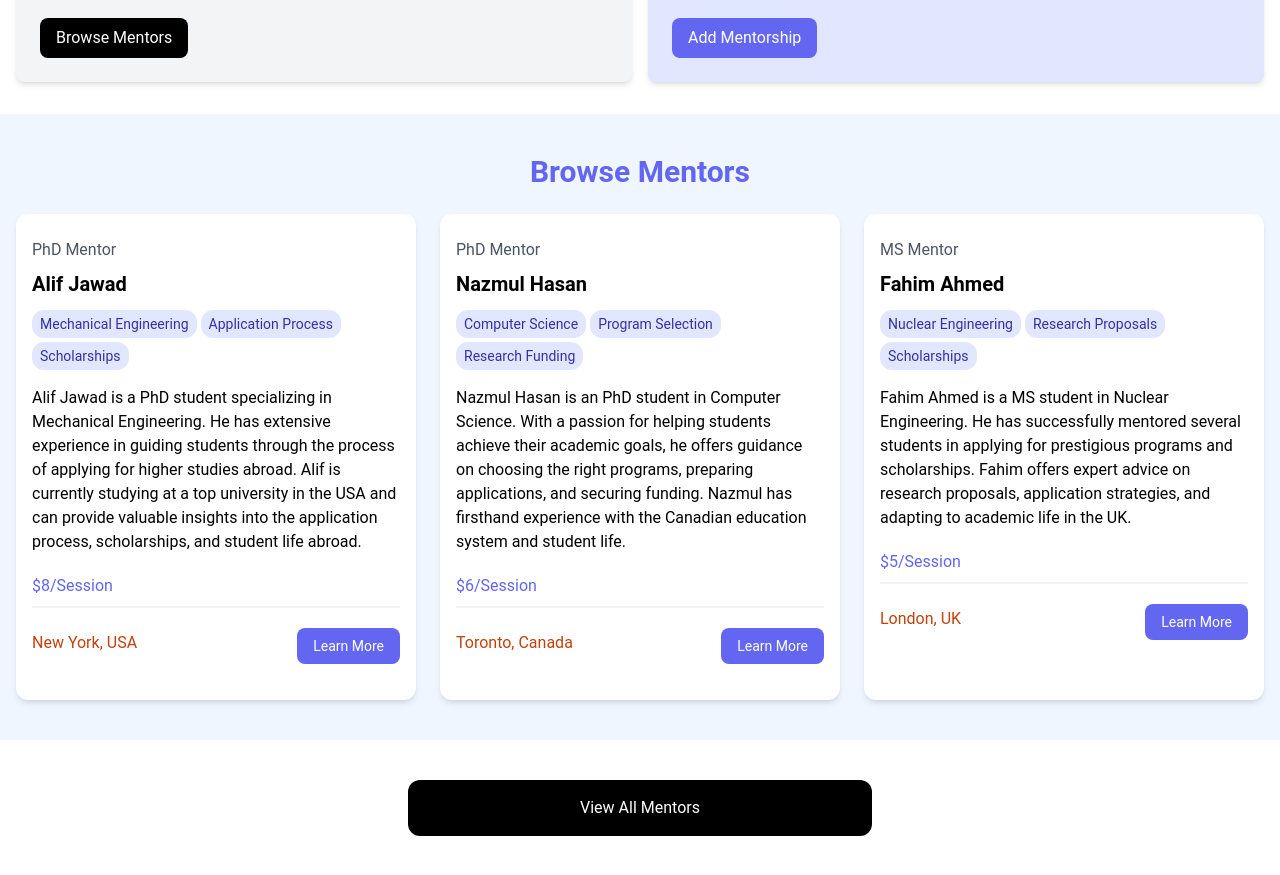
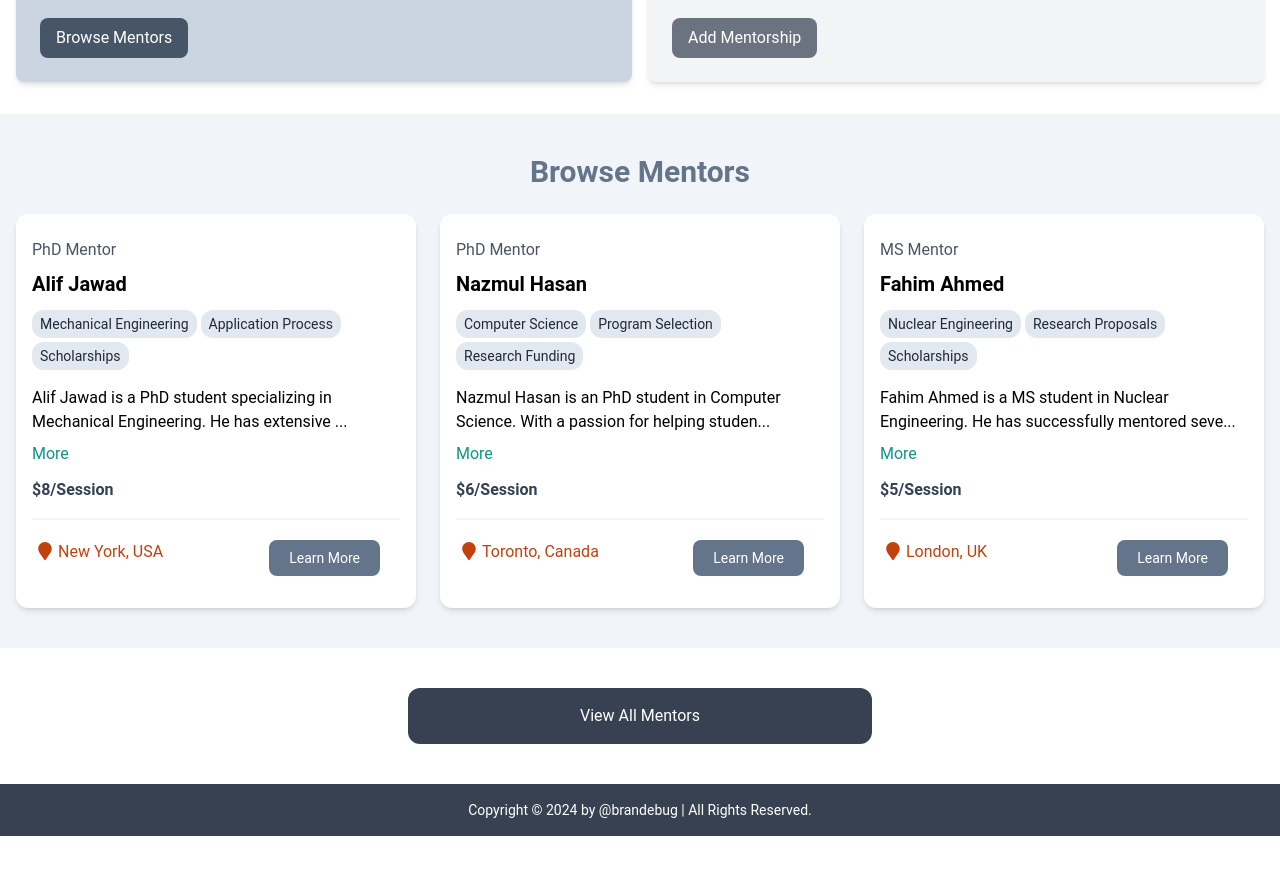
Before and after one commit to ashik061/ScholarConnect, a React (Vite) app: page / in a window 1280 px wide. Shown: the part 527-1402 px from the top of the page. After the commit the page ends 1363 px from the top, so only its background shows below. Built offline with nearby package versions, Linux system fonts and the light colour scheme.

Commit message:
Homepage updated and finalized for now.

```diff
--- a/package.json
+++ b/package.json
@@ -11,7 +11,8 @@
   },
   "dependencies": {
     "react": "^18.3.1",
-    "react-dom": "^18.3.1"
+    "react-dom": "^18.3.1",
+    "react-icons": "^5.2.1"
   },
   "devDependencies": {
     "@types/react": "^18.3.3",
--- a/src/App.jsx
+++ b/src/App.jsx
@@ -4,6 +4,7 @@ import Hero from './components/Hero'
 import HomeCards from './components/HomeCards'
 import MentorListings from './components/MentorListings'
 import ViewAllMentors from './components/ViewAllMentors'
+import Footer from './components/Footer'
 
 
 
@@ -15,6 +16,7 @@ const App = () => {
       <HomeCards />
       <MentorListings />
       <ViewAllMentors />
+      <Footer />
     </>
   )
 }
--- a/src/components/Card.jsx
+++ b/src/components/Card.jsx
@@ -1,6 +1,6 @@
 import React from 'react'
 
-const Card = ({children, bg='bg-gray-100'}) => {
+const Card = ({children, bg='bg-slate-300'}) => {
   return (
     <div className={`${bg} p-6 rounded-lg shadow-md`}> {children} </div>
   )
--- /dev/null
+++ b/src/components/Footer.jsx
@@ -0,0 +1,13 @@
+import React from 'react'
+
+const Footer = () => {
+  return (
+    <footer className="bg-gray-700 py-4">
+      <div className="container mx-auto text-center text-white">
+        <p className="text-sm">Copyright © 2024 by @brandebug | All Rights Reserved.</p>
+      </div>
+    </footer>
+  );
+};
+
+export default Footer
--- a/src/components/Hero.jsx
+++ b/src/components/Hero.jsx
@@ -3,7 +3,7 @@ import React from 'react'
 const Hero = ({ title = 'Your Journey to Higher Education Starts Here',
     subtitle = `Discover mentorship opportunities with PhD and MS students abroad, who can guide you through the journey of studying and living abroad.` }) => {
     return (
-        <section className="bg-indigo-700 py-20 mb-4">
+        <section className="bg-slate-700 py-20 mb-4">
             <div
                 className="max-w-7xl mx-auto px-4 sm:px-6 lg:px-8 flex flex-col items-center"
             >
--- a/src/components/HomeCards.jsx
+++ b/src/components/HomeCards.jsx
@@ -12,20 +12,20 @@ const HomeCards = () => {
                         Browse our mentorship opportunities and start your journey towards higher education abroad.
                         </p>
                         <a
-                            href="/jobs.html"
-                            className="inline-block bg-black text-white rounded-lg px-4 py-2 hover:bg-gray-700"
+                            href="/mentors.html"
+                            className="inline-block bg-slate-600 text-white rounded-lg px-4 py-2 hover:bg-slate-700"
                         >
                             Browse Mentors
                         </a>
                     </Card>
-                    <Card bg='bg-indigo-100'>
+                    <Card bg='bg-gray-100'>
                         <h2 className="text-2xl font-bold">For Mentors</h2>
                         <p className="mt-2 mb-4">
                         List your mentorship opportunity to help students from Bangladesh achieve their academic goals.
                         </p>
                         <a
-                            href="/add-job.html"
-                            className="inline-block bg-indigo-500 text-white rounded-lg px-4 py-2 hover:bg-indigo-600"
+                            href="/add-mentorship.html"
+                            className="inline-block bg-gray-500 text-white rounded-lg px-4 py-2 hover:bg-gray-700"
                         >
                             Add Mentorship
                         </a>
--- a/src/components/MentorListing.jsx
+++ b/src/components/MentorListing.jsx
@@ -1,6 +1,16 @@
 import React from 'react'
+import { useState } from 'react'
+import { FaMapMarker } from 'react-icons/fa'
 
 const MentorListing = ({ mentor }) => {
+    const [showFullDescription, setShowFullDescription] = useState(false)
+
+    let description = mentor.description
+
+    if(!showFullDescription){
+        description = description.substring(0,85) + '...'
+    }
+
     return (
         <div className="bg-white rounded-xl shadow-md relative">
             <div className="p-4">
@@ -9,30 +19,35 @@ const MentorListing = ({ mentor }) => {
                     <h3 className="text-xl font-bold">{mentor.name}</h3>
                 </div>
 
-                <div className="text-sm text-indigo-600 mt-1 mb-4">
+                <div className="text-sm text-slate-600 mt-1 mb-4">
                     {mentor.expertise.split(', ').map((expertise, index) => (
-                        <span key={index} className="inline-block bg-indigo-100 text-indigo-800 px-2 py-1 rounded-xl mr-1 mt-1">
+                        <span key={index} className="inline-block bg-slate-200 text-slate-800 px-2 py-1 rounded-xl mr-1 mt-1">
                             {expertise}
                         </span>
                     ))}
                 </div>
 
-                <div className="mb-5">
-                    {mentor.description}
+                <div className="mb-2">
+                    {description}
                 </div>
 
-                <h3 className="text-indigo-500 mb-2">{mentor.rate}</h3>
+                <button onClick={() => setShowFullDescription((prevState) => !prevState)}
+                 className="text-teal-600 mb-3 hover:text-teal-500">
+                    {showFullDescription ? 'Less' : 'More'}
+                </button>
+
+                <h3 className="text-slate-700 font-semibold mb-4">{mentor.rate}</h3>
 
                 <div className="border border-gray-100 mb-5"></div>
 
                 <div className="flex flex-col lg:flex-row justify-between mb-4">
                     <div className="text-orange-700 mb-3">
-                        <i className="fa-solid fa-location-dot text-lg"></i>
+                        <FaMapMarker className="inline text-lg mx-1 mb-1"/>
                         {mentor.location}
                     </div>
                     <a
                         href={`/mentor/${mentor.id}`}
-                        className="h-[36px] bg-indigo-500 hover:bg-indigo-600 text-white px-4 py-2 rounded-lg text-center text-sm"
+                        className="h-[36px] bg-slate-500 hover:bg-slate-600 text-white px-5 py-2 rounded-lg text-center text-sm mr-5"
                     >
                         Learn More
                     </a>
--- a/src/components/MentorListings.jsx
+++ b/src/components/MentorListings.jsx
@@ -8,9 +8,9 @@ const MentorListings = () => {
     const topMentors = mentors.slice(0, 3)
 
     return (
-        <section className="bg-blue-50 px-4 py-10">
+        <section className="bg-slate-100 px-4 py-10">
             <div className="container-xl lg:container m-auto">
-                <h2 className="text-3xl font-bold text-indigo-500 mb-6 text-center">
+                <h2 className="text-3xl font-bold text-slate-500 mb-6 text-center">
                     Browse Mentors
                 </h2>
                 <div className="grid grid-cols-1 md:grid-cols-3 gap-6">
--- a/src/components/Navbar.jsx
+++ b/src/components/Navbar.jsx
@@ -3,7 +3,7 @@ import logo from '../assets/images/logo.png'
 
 const Navbar = () => {
     return (
-        <nav className="bg-indigo-700 border-b border-indigo-500">
+        <nav className="bg-slate-700 border-b border-slate-500 sticky top-0 z-50">
             <div className="mx-auto max-w-7xl px-2 sm:px-6 lg:px-8">
                 <div className="flex h-20 items-center justify-between">
                     <div
@@ -28,12 +28,12 @@ const Navbar = () => {
                                 >Home</a
                                 >
                                 <a
-                                    href="/jobs.html"
+                                    href="/mentors.html"
                                     className="text-white hover:bg-gray-900 hover:text-white rounded-md px-3 py-2"
                                 >Mentors</a
                                 >
                                 <a
-                                    href="/add-job.html"
+                                    href="/add-mentorship.html"
                                     className="text-white hover:bg-gray-900 hover:text-white rounded-md px-3 py-2"
                                 >Add Mentorship</a
                                 >
--- a/src/components/ViewAllMentors.jsx
+++ b/src/components/ViewAllMentors.jsx
@@ -4,8 +4,8 @@ const ViewAllMentors = () => {
   return (
     <section className="m-auto max-w-lg my-10 px-6">
         <a
-          href="jobs.html"
-          className="block bg-black text-white text-center py-4 px-6 rounded-xl hover:bg-gray-700"
+          href="mentors.html"
+          className="block bg-gray-700 text-white text-center py-4 px-6 rounded-xl hover:bg-gray-600"
         >View All Mentors</a
         >
       </section>
```
Also changed, not shown: src/assets/images/logo.png, 1 other file (tests, documents, lock files or other folders).
